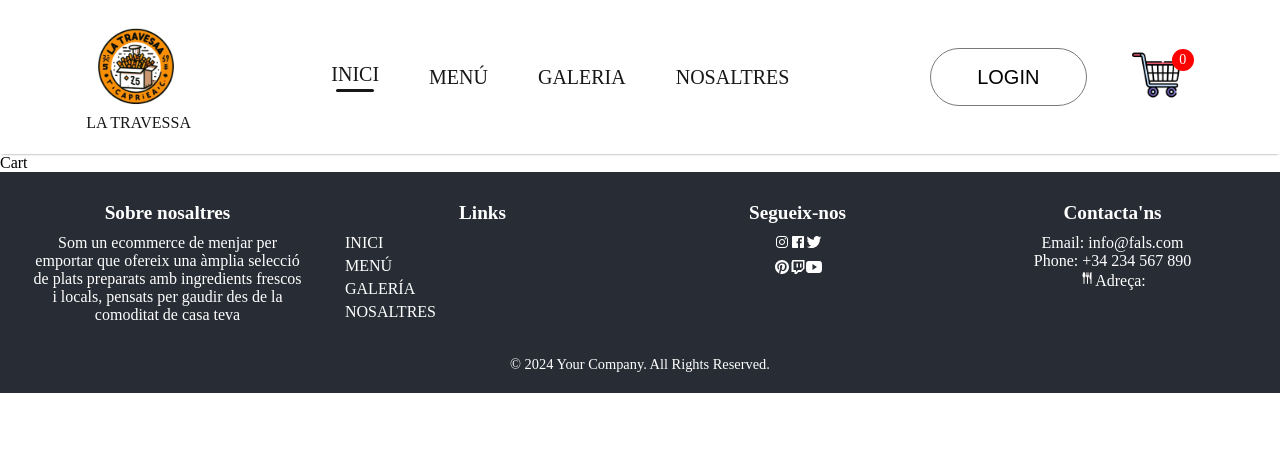
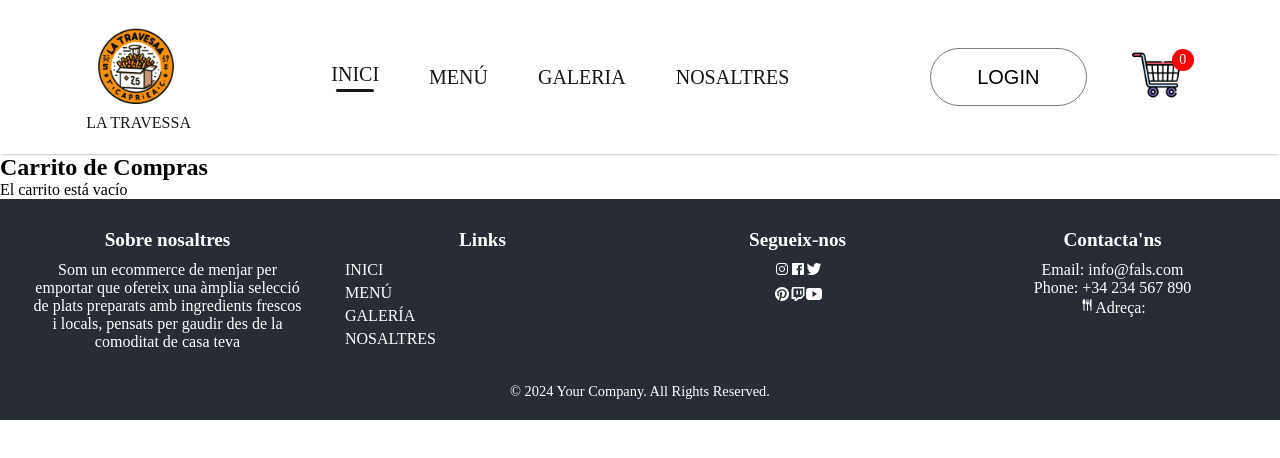
Before and after one commit to ccmc26/TF-frontend, a React (Create React App) app: page /cart in a window 1280 px wide. Shown: the top 458 px of the page. Built offline with nearby package versions, Linux system fonts and the light colour scheme.

Commit message:
boto afegir al carrito funcional, corregir coses

```diff
--- a/src/App.js
+++ b/src/App.js
@@ -9,15 +9,31 @@ import { Footer } from './Components/Footer/Footer';
 
 function App() {
   const [menu,setMenu] = useState("inici");
+  const [cartItems, setCartItems] = useState([]);
+
   const handleMenuSelect = (menuItem) => {
     setMenu(menuItem);
   };
+
+  const handleAddToCart = (product) => {
+    setCartItems((prevItems) => [...prevItems, product]);
+  };
+
+  const handleRemoveFromCart = (productToRemove) => {
+    setCartItems((prevItems) =>
+      prevItems.filter((product) => product !== productToRemove));
+  };
+
   return (
     <div className='App'>
       <BrowserRouter>
-        <Navbar menu={menu} setMenu={handleMenuSelect} />
+        <Navbar menu={menu} setMenu={handleMenuSelect} cartItems={cartItems}/>
           <div className="content">
-            <AppRoutes />
+            <AppRoutes
+              addToCart={handleAddToCart}
+              removeFromCart={handleRemoveFromCart}
+              cartItems={cartItems}
+            />
           </div>
         <Footer setMenu={handleMenuSelect}/>
       </BrowserRouter>
--- /dev/null
+++ b/src/Components/CartItem/CartItem.jsx
@@ -0,0 +1,13 @@
+import React from 'react'
+
+const CartItem = ({ item, removeFromCart }) => {
+  return (
+    <div className="cart-item">
+        <h3>{item.name}</h3>
+        <p>Precio: {item.price}€</p>
+        <button onClick={() => removeFromCart(item)}>Eliminar</button>
+    </div>
+  )
+}
+
+export default CartItem;
--- a/src/Components/Item/Item.jsx
+++ b/src/Components/Item/Item.jsx
@@ -2,12 +2,12 @@ import React from 'react'
 import './Item.css'
 import { IoMdAddCircleOutline } from "react-icons/io";
 
-const Item = ({ producto }) => {
+const Item = ({ producto, addToCart }) => {
   return (
     <div className="product">
       <h2>{producto.name}</h2>
       <p>{producto.desc} - {producto.price}€</p>
-      <button className='icon-button'>
+      <button onClick={() => addToCart(producto)} className='icon-button'>
         <IoMdAddCircleOutline className='icon-photo'/>
       </button>
     </div>
--- a/src/Components/Navbar/Navbar.jsx
+++ b/src/Components/Navbar/Navbar.jsx
@@ -5,7 +5,7 @@ import './Navbar.css';
 import logo from '../Assets/logo.png';
 import cart_icon from '../Assets/carrito.png';
 
-export const Navbar = ({ menu, setMenu}) => {
+export const Navbar = ({ menu, setMenu, cartItems}) => {
   return (
     <div className='navbar'>
       <div className="nav-logo">
@@ -26,7 +26,7 @@ export const Navbar = ({ menu, setMenu}) => {
         {/* mirar com fer si un usuari esta ja loggejat aparega logout */}
         <Link to='/login'><button onClick={() => setMenu("login")}>LOGIN</button></Link>
         <Link to='/cart'><img onClick={() => setMenu("cart")} className="fotocarro" src={cart_icon} alt=''/></Link>
-        <div className="nav-cart-count">0</div>
+        <div className="nav-cart-count">{cartItems.length}</div>
       </div>
     </div>
   )
--- a/src/Pages/Cart.jsx
+++ b/src/Pages/Cart.jsx
@@ -1,8 +1,18 @@
 import React from 'react'
+import CartItem from '../Components/CartItem/CartItem';
 
-const Cart = () => {
+const Cart = ({ cartItems, removeFromCart}) => {
   return (
-    <div>Cart</div>
+    <div className="cart">
+      <h2>Carrito de Compras</h2>
+      {cartItems.length === 0 ? (
+        <p>El carrito está vacío</p>
+      ) : (
+        cartItems.map((item, index) => (
+          <CartItem key={index} item={item} removeFromCart={removeFromCart} />
+        ))
+      )}
+    </div>
   )
 }
 
--- a/src/Pages/Menu.jsx
+++ b/src/Pages/Menu.jsx
@@ -2,7 +2,7 @@ import React, { useEffect, useState } from 'react'
 import './CSS/Menu.css';
 import Item from '../Components/Item/Item'
 
-const Menu = () => {
+const Menu = ({ addToCart }) => {
   const apiUrl = process.env.REACT_APP_API_URL;
   const [productos, setProductos] = useState([]);
   const [tipos, setTipos] = useState([]);
@@ -36,11 +36,11 @@ const Menu = () => {
         <h2 className='titol'> LLISTA PLATS </h2>
         <div className="product-list">
           {productos.map((producto) => (
-            <Item key={producto._id} producto={producto} />
+            <Item key={producto._id} producto={producto} addToCart={addToCart} />
           ))}
-          </div>
         </div>
       </div>
+    </div>
   )
 }
 
--- a/src/Routes/AppRoutes.jsx
+++ b/src/Routes/AppRoutes.jsx
@@ -9,15 +9,12 @@ import LoginSignUp from '../Pages/LoginSignUp'
 import Register from '../Pages/Register'
 // import Item from '../Components/Item/Item';
 
-export const AppRoutes = () => {
+export const AppRoutes = ({ addToCart, removeFromCart, cartItems}) => {
   return (
     <Routes>
         <Route path='/' element={<Inici/>} />
-        <Route path='/menu' element={<Menu/>}/>
-        {/* <Route path='/product' element={<Product/>}> */}
-             {/* <Route path=':productId' element={<Item/>}/>
-        </Route>  */}
-        <Route path="/cart" element={<Cart/>}/>
+        <Route path='/menu' element={<Menu addToCart={addToCart}/>}/>
+        <Route path="/cart" element={<Cart cartItems={cartItems} removeFromCart={removeFromCart}/>} />
         <Route path='/login' element={<LoginSignUp/>}/>
         <Route path='/register' element={<Register/>}/>
         {/* aci anira la del password */}
```
